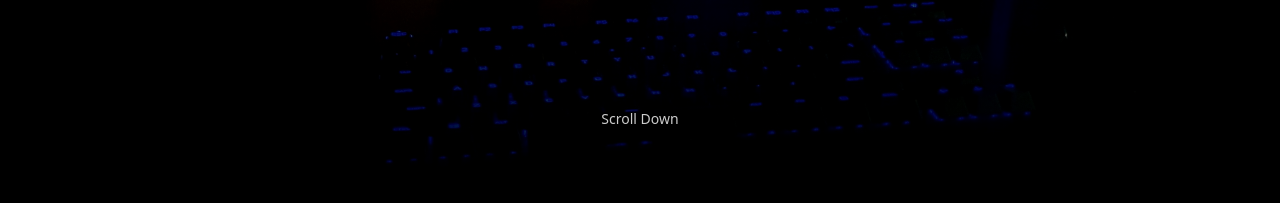
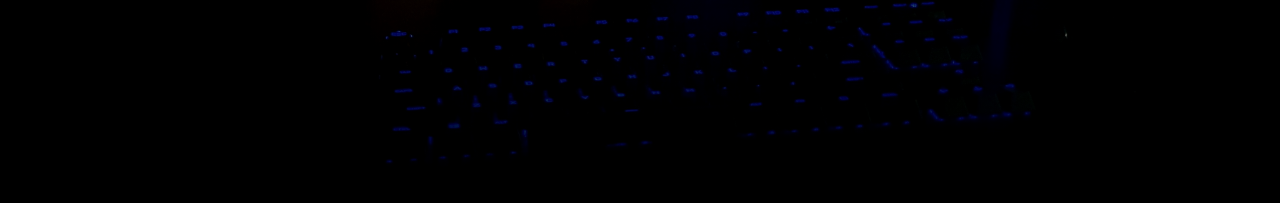
Before and after one commit to zeppyx13/Profile, a Next.js app: page / in a window 1280 px wide. Shown: the part 597-800 px from the top of the page. Built offline with nearby package versions, Linux system fonts and the light colour scheme.

Commit message:
Hero Scroll Down

```diff
--- a/src/components/Hero/index.tsx
+++ b/src/components/Hero/index.tsx
@@ -1,9 +1,23 @@
 "use client";
+import { useState, useEffect } from "react";
 import Image from "next/image";
 import TypewriterComponent from "typewriter-effect";
-import { motion } from "framer-motion";
-import Link from "next/link";
+import { motion, AnimatePresence } from "framer-motion";
+
 const Hero = () => {
+  const [showScrollDown, setShowScrollDown] = useState(true);
+
+  useEffect(() => {
+    const handleScroll = () => {
+      if (window.scrollY > 10) {
+        setShowScrollDown(false);
+      }
+    };
+
+    window.addEventListener("scroll", handleScroll);
+    return () => window.removeEventListener("scroll", handleScroll);
+  }, []);
+
   return (
     <section className="relative flex items-center justify-center h-screen overflow-hidden">
       {/* Background Image */}
@@ -15,7 +29,11 @@ const Hero = () => {
         priority
         className="scale-105 transition-transform duration-700 hover:scale-110"
       />
+
+      {/* Overlay */}
       <div className="absolute inset-0 bg-gradient-to-b from-black/70 via-black/40 to-black/80" />
+
+      {/* Hero Content */}
       <motion.div
         className="relative z-10 text-center text-white px-6"
         initial={{ opacity: 0, y: 50 }}
@@ -25,7 +43,11 @@ const Hero = () => {
         <h1 className="text-4xl md:text-6xl font-extrabold mb-4">
           <TypewriterComponent
             options={{
-              strings: ["Welcome to My Portfolio", "Discover My Projects", "Let's Build Somethings"],
+              strings: [
+                "Welcome to My Portfolio",
+                "Discover My Projects",
+                "Let's Build Something",
+              ],
               autoStart: true,
               loop: true,
               delay: 120,
@@ -34,9 +56,10 @@ const Hero = () => {
         </h1>
 
         <p className="text-lg md:text-xl max-w-xl mx-auto mb-6 text-gray-200">
-          Explore my journey as a developer and discover the skills and
-          projects I’ve built along the way.
+          Explore my journey as a developer and discover the skills and projects
+          I’ve built along the way.
         </p>
+
         {/* CTA Buttons */}
         <div className="flex justify-center gap-4">
           <motion.a
@@ -58,14 +81,31 @@ const Hero = () => {
         </div>
       </motion.div>
 
-      <motion.div
-        className="absolute bottom-10 left-1/2 transform -translate-x-1/2 text-white opacity-80"
-        animate={{ y: [0, -10, 0] }}
-        transition={{ duration: 2, repeat: Infinity }}
-      >
-        <span className="text-sm">Scroll Down</span>
-        <div className="w-6 h-6 mx-auto mt-2 border-b-2 border-r-2 border-white rotate-45"></div>
-      </motion.div>
+      {/* Scroll Down Indicator */}
+      <AnimatePresence>
+        {showScrollDown && (
+          <motion.div
+            className="absolute bottom-10 left-1/2 transform -translate-x-1/2 text-white opacity-80"
+            initial={{ opacity: 0, y: 20 }}
+            animate={{ opacity: 1, y: 0 }}
+            exit={{ opacity: 0, y: 20 }}
+            transition={{ duration: 0.6 }}
+          >
+            <motion.span
+              className="text-sm block"
+              animate={{ y: [0, -8, 0] }}
+              transition={{ duration: 1.8, repeat: Infinity }}
+            >
+              Scroll Down
+            </motion.span>
+            <motion.div
+              className="w-6 h-6 mx-auto mt-2 border-b-2 border-r-2 border-white rotate-45"
+              animate={{ y: [0, -8, 0] }}
+              transition={{ duration: 1.8, repeat: Infinity }}
+            ></motion.div>
+          </motion.div>
+        )}
+      </AnimatePresence>
     </section>
   );
 };
```
